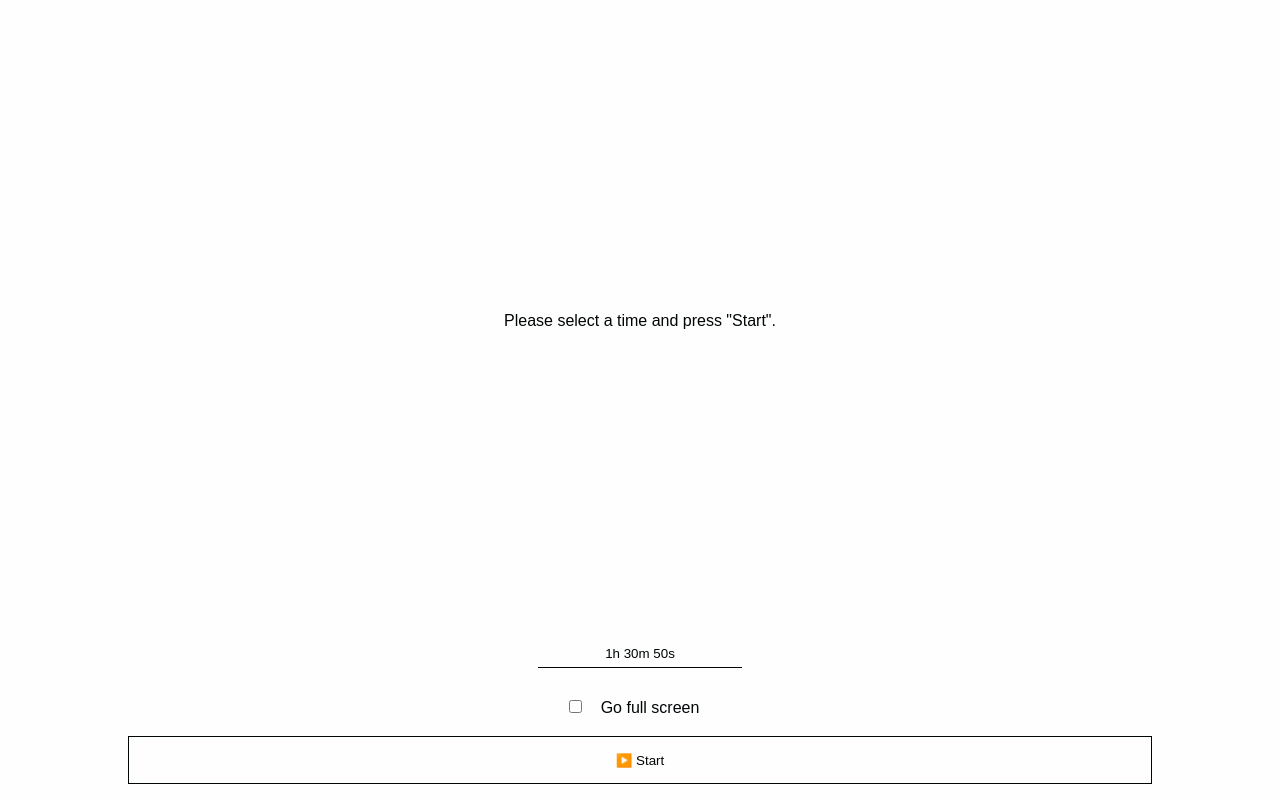
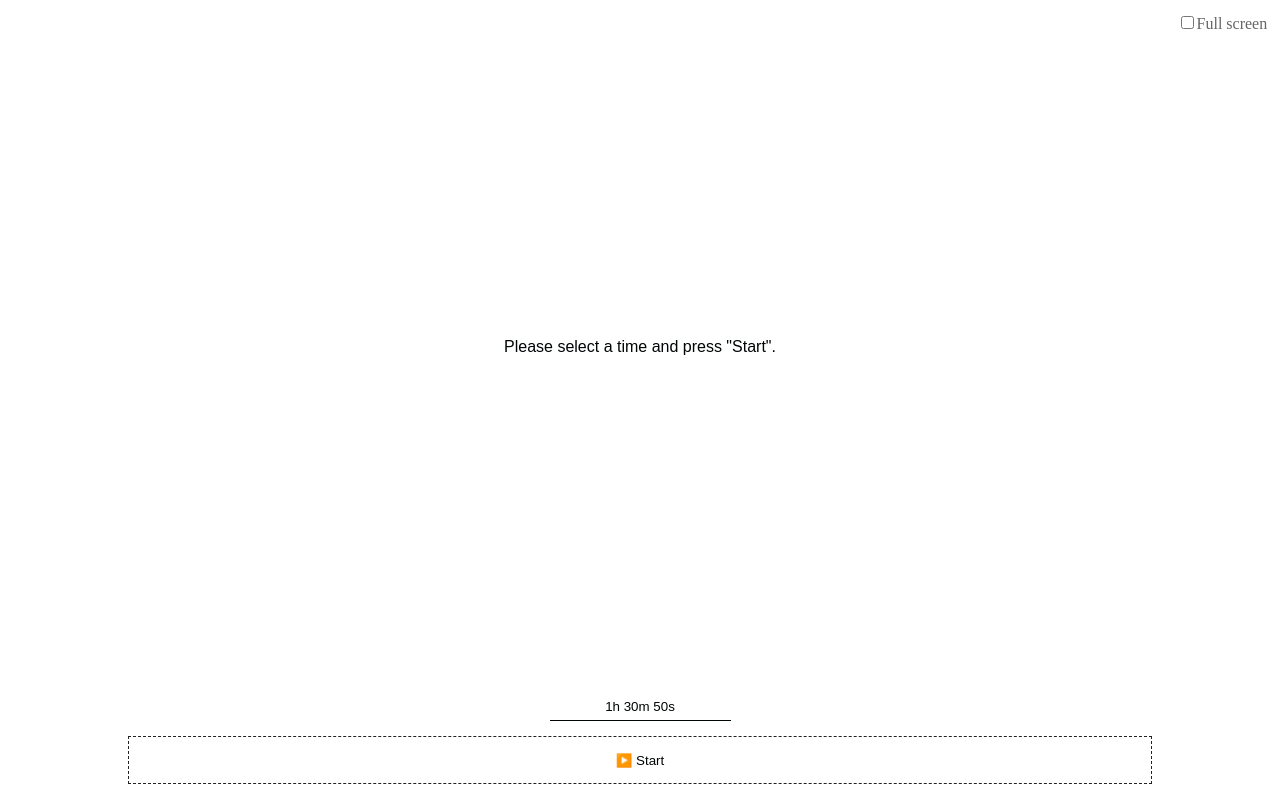
Before and after one commit to camolin3/countdown-tv, an Angular app: page / in a window 1280 px wide. Built offline with nearby package versions, Linux system fonts and the light colour scheme.

Commit message:
Moved Full screen checkbox to top right. Using only CSS variables.

```diff
--- a/src/app/app.component.css
+++ b/src/app/app.component.css
@@ -1,20 +1,27 @@
+.fullScreen {
+  color: var(--running-color);
+  position: absolute;
+  right: 1vmax;
+  top: 1vmax;
+}
+
 .countdown {
-  background-color: var(--background-color);
-  color: var(--color);
+  background-color: var(--running-background-color);
+  color: var(--running-color);
   display: grid;
   font-family: Arial, Helvetica, sans-serif;
+  grid-auto-rows: 48px;
   grid-row-gap: 5px;
   grid-template-rows: 1fr 48px;
-  grid-auto-rows: 48px;
-  height: 100vh;
+  min-height: 100vh;
   overflow: hidden;
   padding: 1em 0;
   transition: background-color 1000ms ease-in-out, color 1000ms ease-in-out;
 }
 
 .countdown.config {
-  background-color: var(--color);
-  color: var(--background-color);
+  background-color: var(--config-background-color);
+  color: var(--running-background-color);
 }
 
 .countdown > * {
@@ -25,45 +32,43 @@
 
 .counter {
   align-self: center;
-  color: var(--counter-color);
+  color: var(--running-counter-color);
   display: grid;
   font-family: 'Orbitron', sans-serif;
   font-size: 12vw;
   grid-template-columns: repeat(2, 1ch) 0.5ch repeat(2, 1ch) 0.5ch repeat(2, 1ch);
   text-shadow:
-    0 0 5px var(--counter-color),
-    0 0 10px var(--counter-color),
-    0 0 20px var(--background-color);
+    0 0 5px var(--running-counter-color),
+    0 0 10px var(--running-counter-color),
+    0 0 20px var(--running-background-color);
   transition: color 1000ms ease-in-out, text-shadow 1000ms ease-in-out;
 
 }
 .config .counter {
-  color: var(--color);
+  color: var(--running-color);
   text-shadow:
-    0 0 5px var(--background-color),
-    0 0 10px var(--background-color),
-    0 0 20px var(--color);
+    0 0 5px var(--running-background-color),
+    0 0 10px var(--running-background-color),
+    0 0 20px var(--running-color);
 }
 
-button, input, label {
-  background-color: #0000;
-  color: var(--color);
+.countdown > button,
+.countdown > input,
+.countdown > label {
+  background-color: var(--transparent);
+  color: var(--running-color);
   height: 100%;
-  padding: 0 1em;
   transition: background-color 1000ms ease-in-out, color 1000ms ease-in-out, border 1000ms ease-in-out;
 }
-button {
+.countdown > button {
   width: 80%;
-  border: #666 1px solid;
+  border: var(--running-border) 0.1px dashed;
 }
-input {
+.countdown > input {
   height: 60%;
   border: none;
-  border-bottom: var(--background-color) 1px solid;
+  border-bottom: var(--running-background-color) 1px solid;
 }
 .config button, .config input, .config label {
-  color: var(--background-color);
+  color: var(--running-background-color);
 }
-.config button {
-  border: var(--background-color) 1px solid;
-}
--- a/src/app/app.component.html
+++ b/src/app/app.component.html
@@ -1,3 +1,7 @@
+<label class="fullScreen">
+  <input type="checkbox" (change)="toogleFullScreen($event.target)" id="fullScreen">
+  <span>Full screen</span>
+</label>
 <form class="countdown" [ngClass]="{'config': !running}" (submit)="start()">
   <section class="counter" *ngIf="counter$ | async; let counter; else instructions">
     <output>{{ counter.hh[0] }}</output>
@@ -20,10 +24,6 @@
   </ng-template>
   <ng-template #stopped>
     <input pattern="(\d*h\s*)?(\d*m\s*)?(\d*s\s*)?" [(ngModel)]="timeStr" name="timeStr" placeholder="1h 30m 50s">
-    <div>
-      <input type="checkbox" (change)="toogleFullScreen($event.target)" id="fullScreen">
-      <label for="fullScreen">Go full screen</label>
-    </div>
     <button type="submit">▶️ Start</button>
   </ng-template>
 </form>
--- a/src/styles.css
+++ b/src/styles.css
@@ -1,8 +1,11 @@
 /* You can add global styles to this file, and also import other style files */
 :root {
-  --background-color: #000505;
-  --color: #fefeff;
-  --counter-color: #ff0101;
+  --config-background-color: #fff;
+  --running-background-color: #000505;
+  --running-border: #222;
+  --running-color: #666;
+  --running-counter-color: #ff0101;
+  --transparent: #0000;
 }
 
 html {
```
